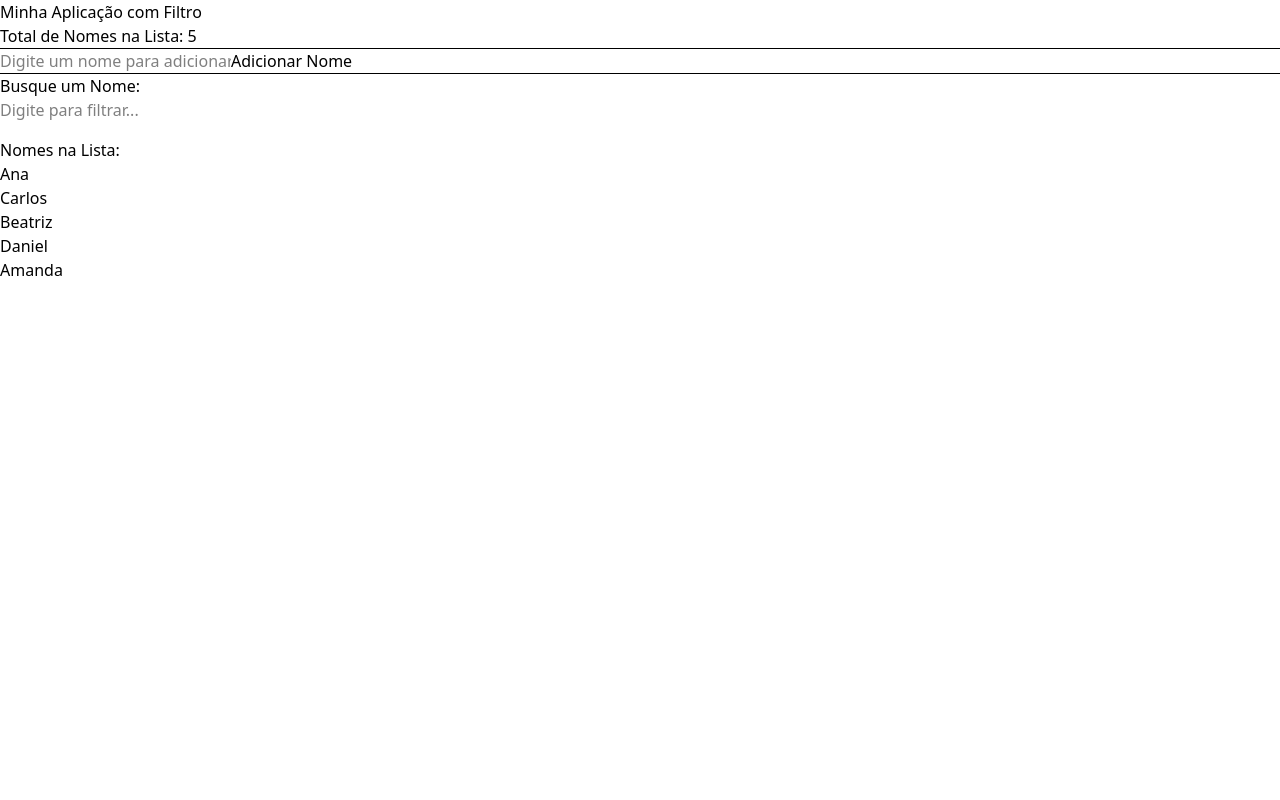
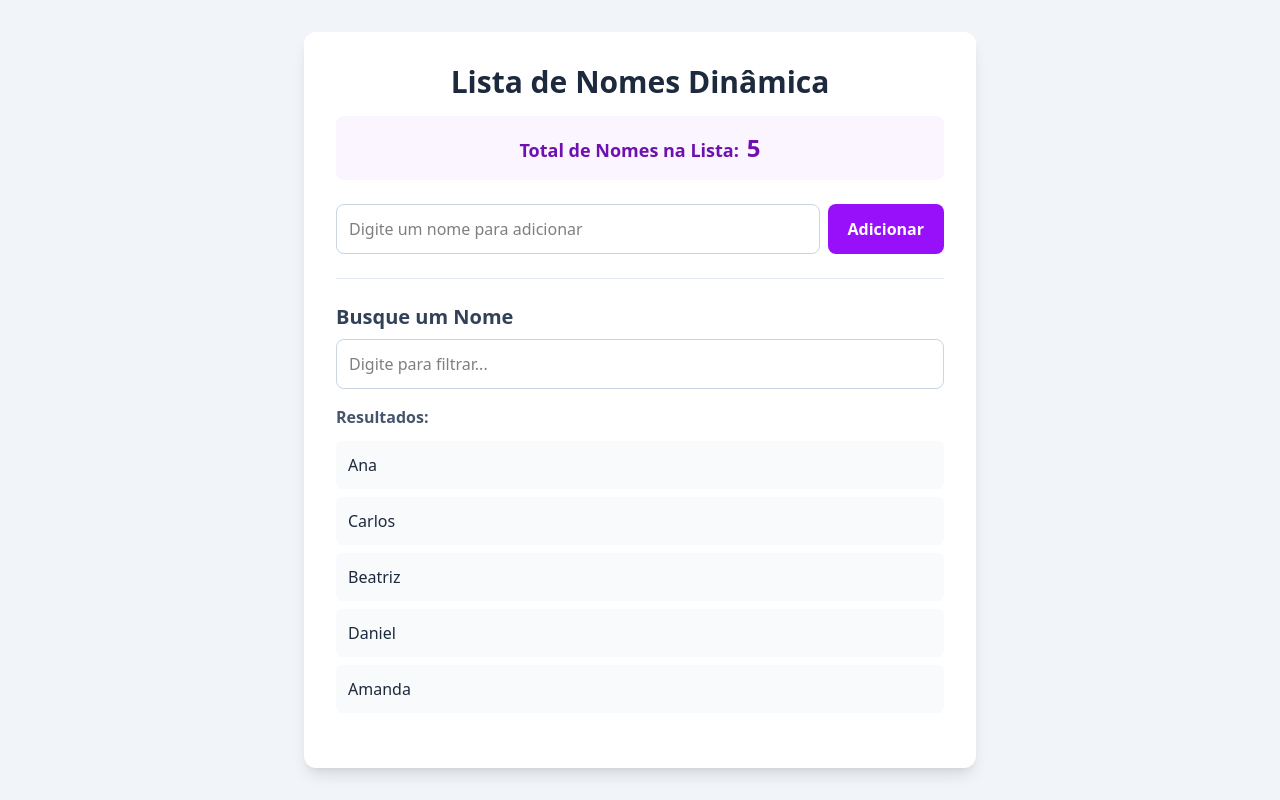
Before and after one commit to EnoTech-CP1-FRONT/cp4-web, a React (Vite) app: page / in a window 1280 px wide. Built offline with nearby package versions, Linux system fonts and the light colour scheme.

Commit message:
Personalizando

```diff
--- a/src/components/Contador.jsx
+++ b/src/components/Contador.jsx
@@ -1,7 +1,10 @@
 export default function Contador({ totalDeNomes }) {
   return (
-    <div>
-      <h2>Total de Nomes na Lista: {totalDeNomes}</h2>
+    <div className="bg-purple-50 text-purple-800 p-4 rounded-lg text-center mb-6">
+      <p className="font-bold text-lg">
+        Total de Nomes na Lista:
+        <span className="ml-2 text-2xl">{totalDeNomes}</span>
+      </p>
     </div>
   );
 }
--- a/src/components/FiltroDeNomes.jsx
+++ b/src/components/FiltroDeNomes.jsx
@@ -9,24 +9,32 @@ export default function FiltroDeNomes({ nomes }) {
 
   return (
     <div>
-      <h3>Busque um Nome:</h3>
+      <h3 className="text-xl font-semibold text-slate-700 mb-2">
+        Busque um Nome
+      </h3>
       <input
         type="text"
         placeholder="Digite para filtrar..."
         value={filtro}
         onChange={(e) => setFiltro(e.target.value)}
-        style={{ marginBottom: '1rem' }}
-        />
+        className="w-full p-3 border border-slate-300 rounded-lg mb-4 focus:ring-2 focus:ring-purple-500 focus:outline-none transition"
+      />
 
-      <h4>Nomes na Lista:</h4>
+      <h4 className="font-semibold text-slate-600 mb-3">
+        Resultados:
+      </h4>
       {nomesFiltrados.length > 0 ? (
-        <ul>
+        <ul className="space-y-2">
           {nomesFiltrados.map((nome, index) => (
-            <li key={index}>{nome}</li>
+            <li key={index} className="bg-slate-50 p-3 rounded-md text-slate-800">
+              {nome}
+            </li>
           ))}
         </ul>
       ) : (
-        <p>Nenhum nome encontrado.</p>
+        <p className="text-slate-500 text-center p-4">
+          Nenhum nome encontrado.
+        </p>
       )}
     </div>
   );
--- a/src/components/ListaNomes.jsx
+++ b/src/components/ListaNomes.jsx
@@ -4,44 +4,48 @@ import FiltroDeNomes from "./FiltroDeNomes";
 
 export default function ListarNomes() {
   const [nomes, setNomes] = useState([
-    'Ana',
-    'Carlos',
-    'Beatriz',
-    'Daniel',
-    'Amanda'
+    'Ana', 'Carlos', 'Beatriz', 'Daniel', 'Amanda'
   ]);
   const [valorInput, setValorInput] = useState("");
 
   function adicionarNome() {
-    if (valorInput.trim() === "") {
-      return;
-    }
+    if (valorInput.trim() === "") return;
     setNomes([...nomes, valorInput]);
     setValorInput("");
   }
 
   return (
-    <div>
-      <h1>Minha Aplicação com Filtro</h1>
+    <main className="bg-slate-100 min-h-screen flex justify-center p-4 sm:p-8">
+      <div className="w-full max-w-2xl bg-white p-6 sm:p-8 rounded-xl shadow-lg">
+
+        <h1 className="text-3xl font-bold text-slate-800 mb-4 text-center">
+          Lista de Nomes Dinâmica
+        </h1>
 
         <Contador totalDeNomes={nomes.length} />
 
-      <hr />
+        <div className="mb-6">
+          <div className="flex flex-col sm:flex-row gap-2">
             <input
               type="text"
               value={valorInput}
               placeholder="Digite um nome para adicionar"
               onChange={(evento) => setValorInput(evento.target.value)}
+              className="flex-grow p-3 border border-slate-300 rounded-lg focus:ring-2 focus:ring-purple-500 focus:outline-none transition"
             />
-      <button onClick={adicionarNome}>
-        Adicionar Nome
+            <button
+              onClick={adicionarNome}
+              className="bg-purple-600 text-white font-semibold px-5 py-3 rounded-lg hover:bg-purple-700 transition-colors focus:outline-none focus:ring-2 focus:ring-purple-500 focus:ring-offset-2"
+            >
+              Adicionar
             </button>
+          </div>
+        </div>
 
-      <hr />
+        <div className="border-t border-slate-200 my-6"></div>
 
         <FiltroDeNomes nomes={nomes} />
-
-
       </div>
+    </main>
   );
 }
```
Lines whose indentation alone changed are shown as unchanged.
